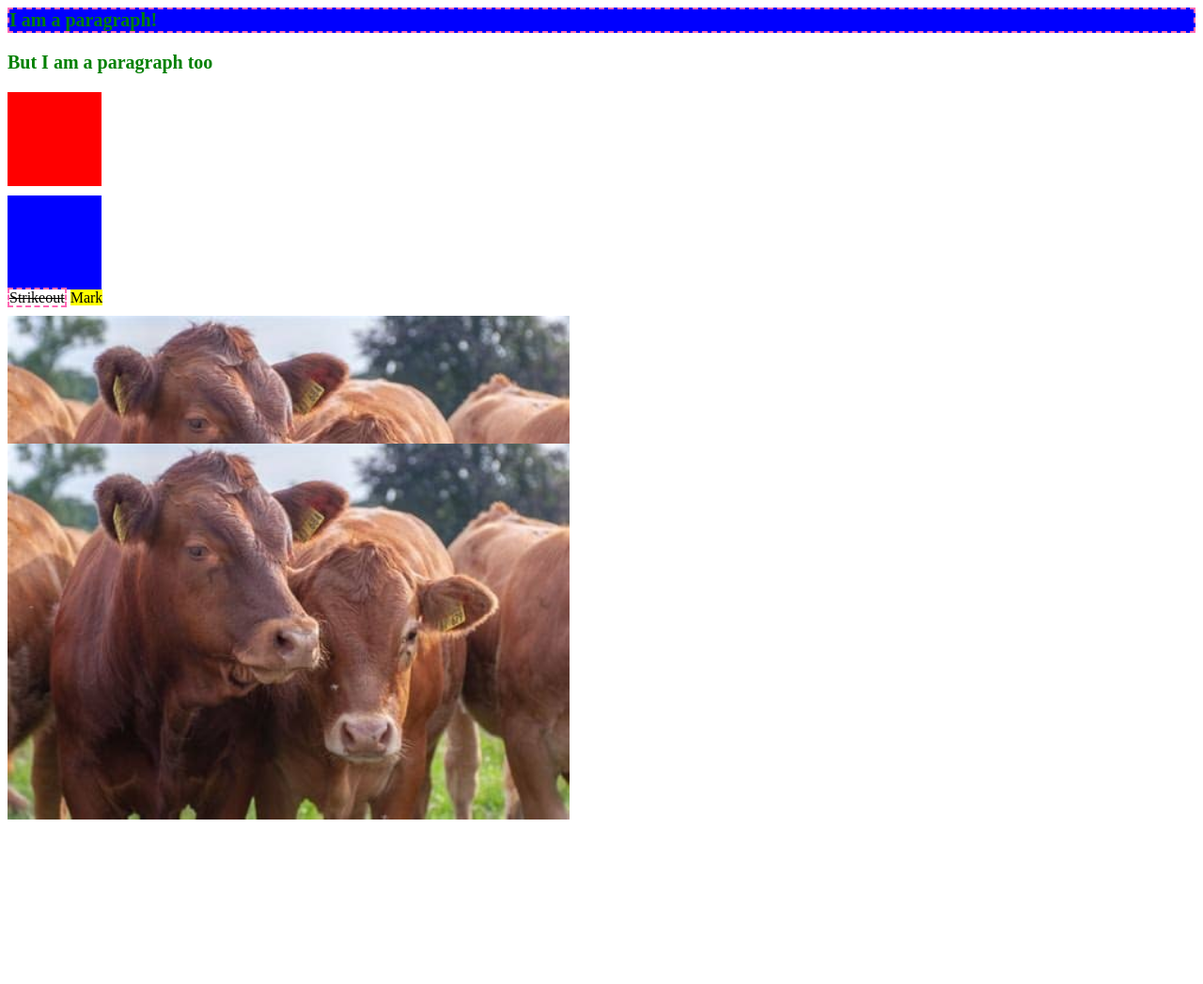
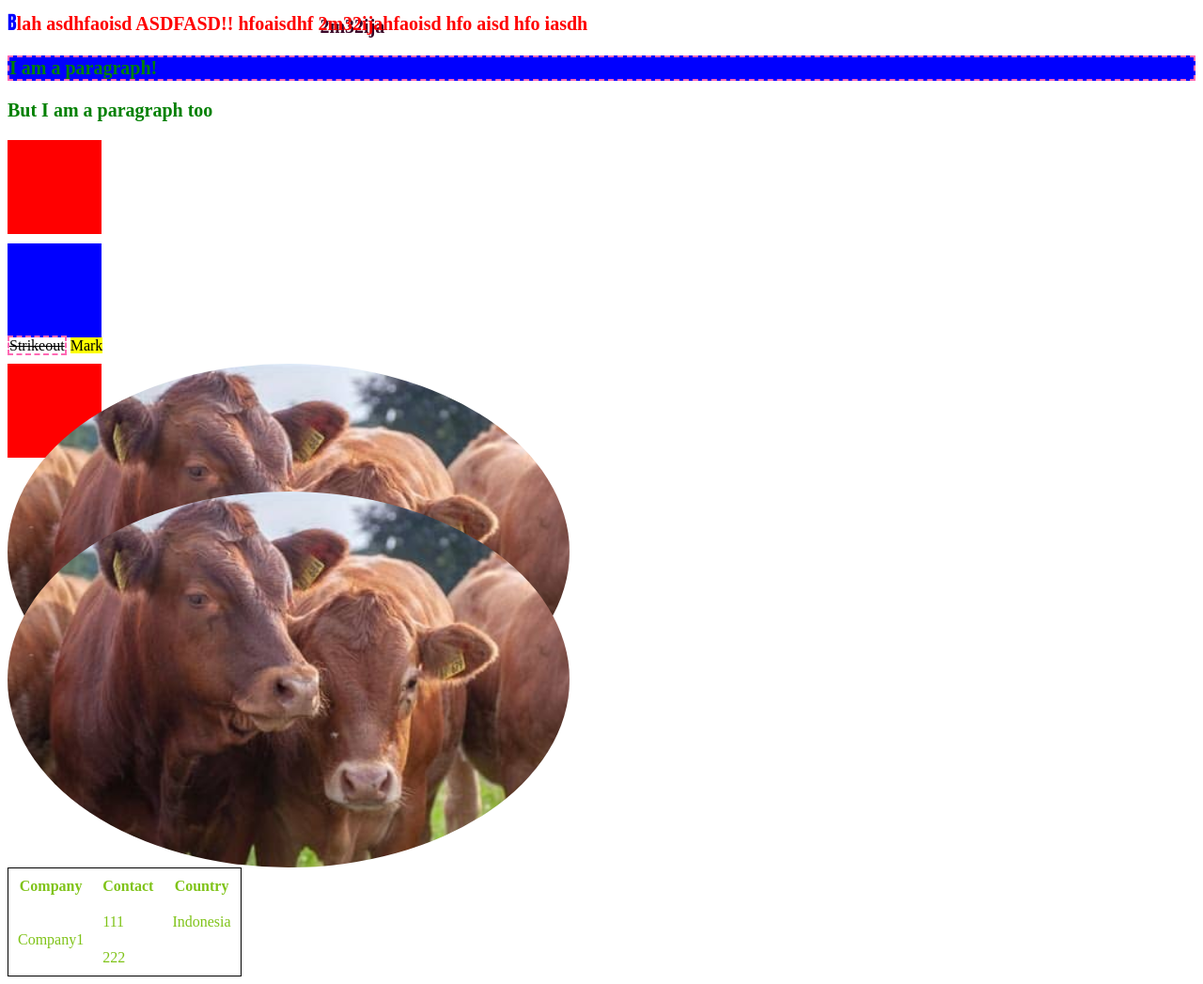
Before and after one commit to jasonly027/CS2250, a plain HTML site: page Lecture 4/index.html in a window 1280 px wide. Shown: the whole page at 94% size. Before the commit the page ends 880 px from the top, so only its background shows below. Drawn offline with Linux system fonts and the light colour scheme.

Commit message:
Lecture 4

```diff
--- a/Lecture 4/index.html
+++ b/Lecture 4/index.html
@@ -28,10 +28,42 @@
 
             div.puppies img, .special img{
                 height: 400px;
+                border-radius: 50%;
+            }
+
+            table {
+                border: 1px solid black;
+                border-collapse: collapse;
+                width: 50px;
+                border-spacing: 30px;
+            }
+
+            table tr th, table tr td {
+                color: rgb(127, 195, 24);
+                padding: 10px;
+            }
+
+            .poem {
+                color: red;
+            }
+
+            .poem .upper {
+                text-transform: uppercase;
+            }
+
+            .poem .lonely {
+                text-shadow: 2px 3px rgb(58, 6, 40);
+            }
+
+            .poem::first-letter {
+                font-family: Impact, Haettenschweiler, 'Arial Narrow Bold', sans-serif;
+                color: blue;
             }
         </style>
     </head>
     <body>
+        <p class="poem">Blah asdhfaoisd <span class="upper">asdfasd!!</span> hfoaisdhf <span class="lonely">2m32ija</span>hfaoisd hfo aisd hfo iasdh</p>
+
         <p class="blue fence">I am a paragraph!</p>
         <p>But I am a paragraph too</p>
 
@@ -51,5 +83,28 @@
 
         <span class="special"><img src="cow.jpeg"></span>
 
+        <table>
+
+            <!-- First Row-->
+            <tr>
+                <th>Company</th>
+                <th>Contact</th>
+                <th>Country</th>
+            </tr>
+
+            <!-- Second Row-->
+            <tr>
+                <td rowspan="2">Company1</td>
+                <td>111</td>
+                <td>Indonesia</td>
+            </tr>
+
+            <!-- Third Row-->
+            <tr>
+                <!-- <td>Company2</td> -->
+                <td colspan="2">222</td>
+            </tr>
+        </table>
+
     </body>
 </html>
```
